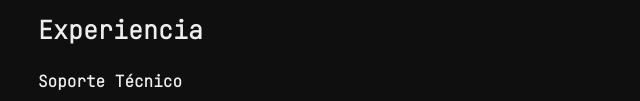
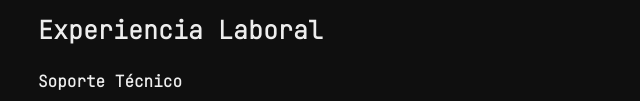
Before and after one commit to EngerberthReyes/Presentacion-del-Portafolio, a plain HTML site: page index.html in a window 1280 px wide. Shown: the part 993-1094 px from the top of the page, without its empty margins (314-954 px from the left). Drawn offline with Linux system fonts and the light colour scheme.

Commit message:
Actualizacion

```diff
--- a/index.html
+++ b/index.html
@@ -116,7 +116,7 @@
           </section>
         </section>
         <section class="seccion-experiencia">
-          <h1 class="titulo-nombre experiencia">Experiencia</h1>
+          <h1 class="titulo-nombre experiencia">Experiencia Laboral</h1>
           <section class="contenedor-experiencia">
             <h2 class="sub-titulo">Soporte Técnico</h2>
             <h2 class="sub-titulo">NOV 2023 - ABR 2024</h2>
```
